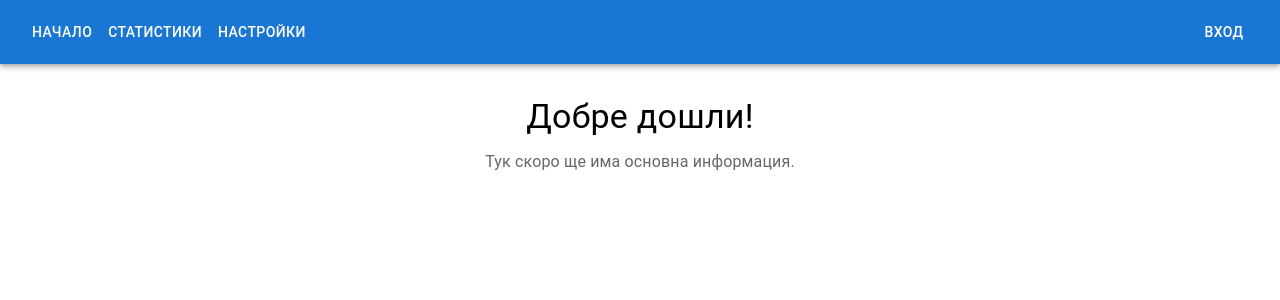
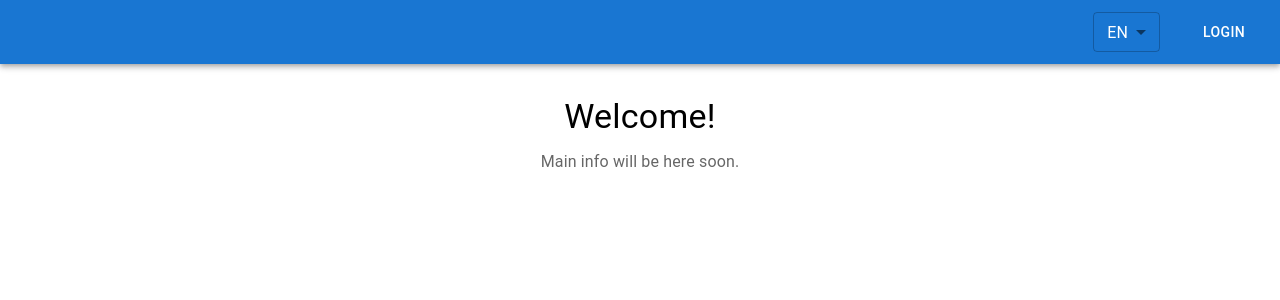
Before and after one commit to genchev/sarbi, a React (Create React App) app: page / in a window 1280 px wide. Shown: the top 300 px of the page. Built offline with nearby package versions, Linux system fonts and the light colour scheme; no server answers.

Commit message:
Add user-based nav, email verification handling and i18n

```diff
--- a/src/App.js
+++ b/src/App.js
@@ -10,9 +10,11 @@ import Settings from "./pages/Settings";
 import NavBar from "./components/NavBar";
 import { Box } from "@mui/material";
 import { BrowserRouter, Routes, Route } from "react-router-dom";
+import { useLang } from "./LanguageProvider";
 
 function App() {
   const [user, setUser] = useState(null);
+  const { t } = useLang();
 
   useEffect(() => {
     if (!auth) return;
@@ -22,7 +24,7 @@ function App() {
   if (!auth) {
     return (
       <Box p={2} textAlign="center">
-        Липсва конфигурация за Firebase. Проверете environment променливите.
+        {t('firebaseMissing')}
       </Box>
     );
   }
--- /dev/null
+++ b/src/LanguageProvider.js
@@ -0,0 +1,79 @@
+import { createContext, useContext, useEffect, useState } from 'react';
+
+export const translations = {
+  en: {
+    home: 'Home',
+    stats: 'Statistics',
+    settings: 'Settings',
+    login: 'Login',
+    logout: 'Logout',
+    register: 'Register',
+    loginWithGoogle: 'Login with Google',
+    email: 'Email',
+    password: 'Password',
+    verificationSent: 'Confirmation email sent.',
+    awaitingActivation: 'Your account is awaiting activation.',
+    resendLink: 'Resend activation link',
+    welcome: 'Welcome!',
+    mainInfo: 'Main info will be here soon.',
+    statsTitle: 'Statistics',
+    statsInfo: 'Statistical information will be displayed here.',
+    settingsTitle: 'Settings',
+    settingsInfo: 'You will be able to change application settings here.',
+    firebaseMissing:
+      'Firebase configuration missing. Check your environment variables.',
+  },
+  bg: {
+    home: 'Начало',
+    stats: 'Статистики',
+    settings: 'Настройки',
+    login: 'Вход',
+    logout: 'Изход',
+    register: 'Регистрация',
+    loginWithGoogle: 'Вход с Google',
+    email: 'Имейл',
+    password: 'Парола',
+    verificationSent: 'Изпратихме имейл за потвърждение.',
+    awaitingActivation: 'Акаунтът ви очаква активация.',
+    resendLink: 'Изпрати нов линк за активация',
+    welcome: 'Добре дошли!',
+    mainInfo: 'Тук скоро ще има основна информация.',
+    statsTitle: 'Статистики',
+    statsInfo: 'Тук ще визуализираме статистическа информация.',
+    settingsTitle: 'Настройки',
+    settingsInfo: 'Тук ще можете да променяте настройките на приложението.',
+    firebaseMissing:
+      'Липсва конфигурация за Firebase. Проверете environment променливите.',
+  },
+};
+
+const LanguageContext = createContext({
+  lang: 'bg',
+  setLang: () => {},
+  t: (key) => key,
+});
+
+export const useLang = () => useContext(LanguageContext);
+
+export function LanguageProvider({ children }) {
+  const stored = localStorage.getItem('lang');
+  const browserLang =
+    typeof navigator !== 'undefined' && navigator.language
+      ? navigator.language
+      : '';
+  const [lang, setLang] = useState(
+    stored || (browserLang.startsWith('bg') ? 'bg' : 'en')
+  );
+
+  useEffect(() => {
+    localStorage.setItem('lang', lang);
+  }, [lang]);
+
+  const t = (key) => translations[lang][key] || key;
+
+  return (
+    <LanguageContext.Provider value={{ lang, setLang, t }}>
+      {children}
+    </LanguageContext.Provider>
+  );
+}
--- a/src/components/Login.js
+++ b/src/components/Login.js
@@ -9,6 +9,7 @@ import {
 } from "firebase/auth";
 import { auth } from "../firebase";
 import { Button, TextField, Box, Typography, Paper, Alert } from "@mui/material";
+import { useLang } from "../LanguageProvider";
 
 
 function Login() {
@@ -16,6 +17,8 @@ function Login() {
   const [password, setPassword] = useState("");
   const [error, setError] = useState("");
   const [info, setInfo] = useState("");
+  const [unverified, setUnverified] = useState(false);
+  const { t } = useLang();
 
 
 const googleLogin = async () => {
@@ -33,13 +36,12 @@ const googleLogin = async () => {
     try {
       setError("");
       setInfo("");
+      setUnverified(false);
       const cred = await signInWithEmailAndPassword(auth, email, password);
       if (!cred.user.emailVerified) {
-        await sendEmailVerification(cred.user);
-        setError(
-          "Имейлът не е потвърден. Изпратихме нов имейл за потвърждение."
-        );
+        setUnverified(true);
         await signOut(auth);
+        return;
       }
     } catch (err) {
       setError(err.message);
@@ -52,8 +54,19 @@ const googleLogin = async () => {
       setInfo("");
       const cred = await createUserWithEmailAndPassword(auth, email, password);
       await sendEmailVerification(cred.user);
-      setInfo("Изпратихме имейл за потвърждение.");
+      setInfo(t('verificationSent'));
       await signOut(auth);
+    } catch (err) {
+      setError(err.message);
+    }
+  };
+
+  const resendVerification = async () => {
+    try {
+      const cred = await signInWithEmailAndPassword(auth, email, password);
+      await sendEmailVerification(cred.user);
+      await signOut(auth);
+      setInfo(t('verificationSent'));
     } catch (err) {
       setError(err.message);
     }
@@ -64,20 +77,22 @@ const googleLogin = async () => {
 //        <Button variant="contained" fullWidth style={{ marginTop: 16 }}>Вход</Button>
 
 
-return (
+  return (
     <Box display="flex" justifyContent="center" alignItems="center" height="100vh" bgcolor="#f5f5f5">
-      <Paper elevation={3} style={{ padding: 24, width: 320 }}>
-        <Typography variant="h5" align="center" gutterBottom>Вход</Typography>
+      <Paper elevation={3} sx={{ p: 3, width: '100%', maxWidth: 320 }}>
+        <Typography variant="h5" align="center" gutterBottom>
+          {t('login')}
+        </Typography>
         <form onSubmit={login}>
           <TextField
-            label="Имейл"
+            label={t('email')}
             fullWidth
             margin="normal"
             value={email}
             onChange={(e) => setEmail(e.target.value)}
           />
           <TextField
-            label="Парола"
+            label={t('password')}
             type="password"
             fullWidth
             margin="normal"
@@ -94,8 +109,17 @@ return (
               {info}
             </Alert>
           )}
+          {unverified && (
+            <Alert severity="warning" sx={{ mt: 1 }} action={
+              <Button color="inherit" size="small" onClick={resendVerification}>
+                {t('resendLink')}
+              </Button>
+            }>
+              {t('awaitingActivation')}
+            </Alert>
+          )}
           <Button variant="contained" type="submit" fullWidth sx={{ mt: 2 }}>
-            Вход
+            {t('login')}
           </Button>
           <Button
             variant="outlined"
@@ -103,7 +127,7 @@ return (
             sx={{ mt: 2 }}
             onClick={register}
           >
-            Регистрация
+            {t('register')}
           </Button>
         </form>
         <Button
@@ -112,7 +136,7 @@ return (
           sx={{ mt: 2 }}
           onClick={googleLogin}
         >
-          Вход с Google
+          {t('loginWithGoogle')}
         </Button>
       </Paper>
     </Box>
--- a/src/components/LogoutButton.js
+++ b/src/components/LogoutButton.js
@@ -1,15 +1,17 @@
 import { Button } from '@mui/material';
 import { signOut } from 'firebase/auth';
 import { auth } from '../firebase';
+import { useLang } from '../LanguageProvider';
 
 export default function LogoutButton() {
+  const { t } = useLang();
   const handleLogout = () => {
     signOut(auth);
   };
 
   return (
     <Button variant="outlined" color="error" onClick={handleLogout}>
-      Изход
+      {t('logout')}
     </Button>
   );
 }
--- a/src/components/NavBar.js
+++ b/src/components/NavBar.js
@@ -1,26 +1,41 @@
-import { AppBar, Toolbar, Button, Box } from '@mui/material';
+import { AppBar, Toolbar, Button, Box, Select, MenuItem } from '@mui/material';
 import { Link } from 'react-router-dom';
 import LogoutButton from './LogoutButton';
+import { useLang } from '../LanguageProvider';
 
 export default function NavBar({ user }) {
+  const { lang, setLang, t } = useLang();
   return (
     <AppBar position="static">
-      <Toolbar>
+      <Toolbar sx={{ display: 'flex', gap: 2 }}>
+        {user && (
+          <>
             <Button color="inherit" component={Link} to="/">
-          Начало
+              {t('home')}
             </Button>
             <Button color="inherit" component={Link} to="/stats">
-          Статистики
+              {t('stats')}
             </Button>
             <Button color="inherit" component={Link} to="/settings">
-          Настройки
+              {t('settings')}
             </Button>
+          </>
+        )}
         <Box sx={{ flexGrow: 1 }} />
+        <Select
+          size="small"
+          value={lang}
+          onChange={(e) => setLang(e.target.value)}
+          sx={{ mr: 2, color: 'inherit', borderColor: 'inherit' }}
+        >
+          <MenuItem value="bg">BG</MenuItem>
+          <MenuItem value="en">EN</MenuItem>
+        </Select>
         {user ? (
           <LogoutButton />
         ) : (
           <Button color="inherit" component={Link} to="/login">
-            Вход
+            {t('login')}
           </Button>
         )}
       </Toolbar>
--- a/src/index.js
+++ b/src/index.js
@@ -3,11 +3,14 @@ import ReactDOM from 'react-dom/client';
 import './index.css';
 import App from './App';
 import reportWebVitals from './reportWebVitals';
+import { LanguageProvider } from './LanguageProvider';
 
 const root = ReactDOM.createRoot(document.getElementById('root'));
 root.render(
   <React.StrictMode>
-    <App />
+    <LanguageProvider>
+      <App />
+    </LanguageProvider>
   </React.StrictMode>
 );
 
--- a/src/pages/Home.js
+++ b/src/pages/Home.js
@@ -1,13 +1,15 @@
 import { Box, Typography } from '@mui/material';
+import { useLang } from '../LanguageProvider';
 
 export default function Home() {
+  const { t } = useLang();
   return (
     <Box p={4} textAlign="center">
       <Typography variant="h4" gutterBottom>
-        Добре дошли!
+        {t('welcome')}
       </Typography>
       <Typography variant="body1" color="text.secondary">
-        Тук скоро ще има основна информация.
+        {t('mainInfo')}
       </Typography>
     </Box>
   );
--- a/src/pages/Settings.js
+++ b/src/pages/Settings.js
@@ -1,13 +1,15 @@
 import { Box, Typography } from '@mui/material';
+import { useLang } from '../LanguageProvider';
 
 export default function Settings() {
+  const { t } = useLang();
   return (
     <Box p={4} textAlign="center">
       <Typography variant="h4" gutterBottom>
-        Настройки
+        {t('settingsTitle')}
       </Typography>
       <Typography variant="body1" color="text.secondary">
-        Тук ще можете да променяте настройките на приложението.
+        {t('settingsInfo')}
       </Typography>
     </Box>
   );
--- a/src/pages/Stats.js
+++ b/src/pages/Stats.js
@@ -1,13 +1,15 @@
 import { Box, Typography } from '@mui/material';
+import { useLang } from '../LanguageProvider';
 
 export default function Stats() {
+  const { t } = useLang();
   return (
     <Box p={4} textAlign="center">
       <Typography variant="h4" gutterBottom>
-        Статистики
+        {t('statsTitle')}
       </Typography>
       <Typography variant="body1" color="text.secondary">
-        Тук ще визуализираме статистическа информация.
+        {t('statsInfo')}
       </Typography>
     </Box>
   );
```
Also changed, not shown: 1 other file (tests, documents, lock files or other folders). Lines whose indentation alone changed are shown as unchanged.
